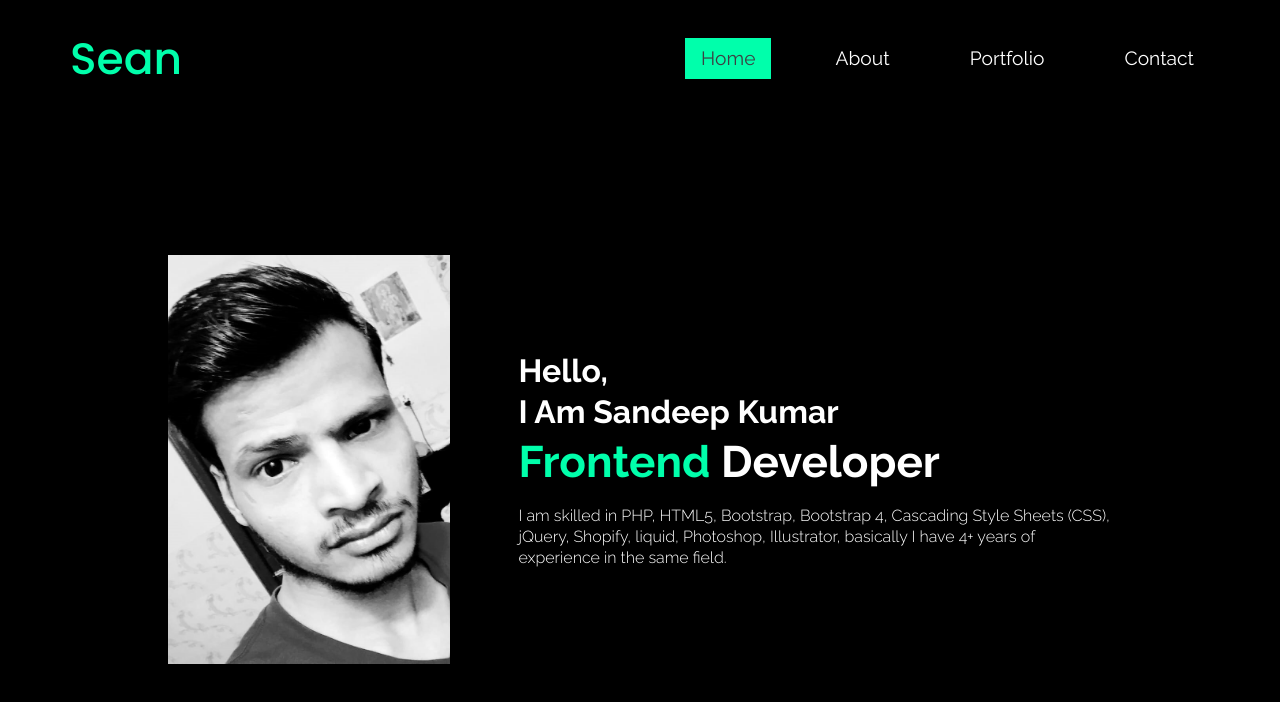
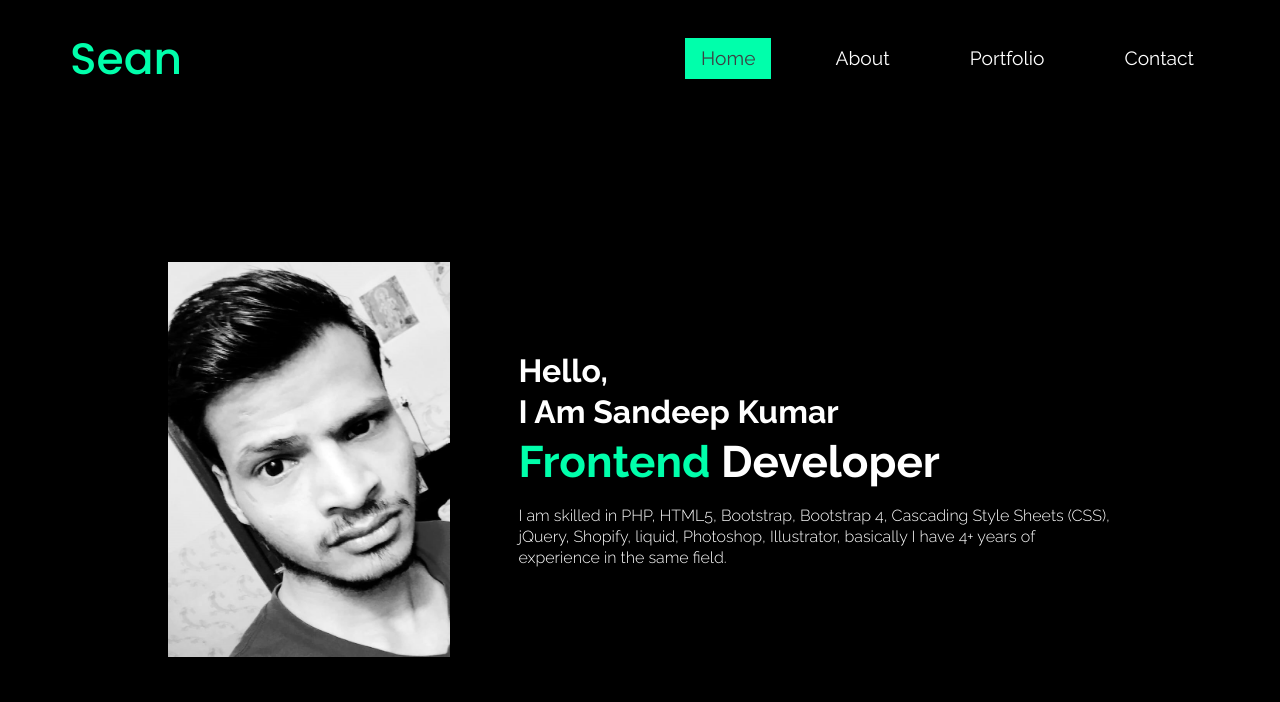
Before and after one commit to mrseankumar25/Sandeep-Kumar-Frontend-Developer-UI-Specialist, a plain HTML site: page index.html in a window 1280 px wide. Drawn offline with Linux system fonts and the light colour scheme.

Commit message:
Updated Style

```diff
--- a/css/style.css
+++ b/css/style.css
@@ -75,7 +75,7 @@ header {left: 0;padding: 30px 0px;position: fixed;right: 0;top: 0;-webkit-transi
 
 /* HomePage */
 .imgContainer {padding: 0 15px;width: 32%;}
-.imgWrappre figure {padding-bottom: 145%;}
+.imgWrappre figure {padding-bottom: 140%;}
 .textContainer {padding: 0 15px;width: 64%;}
 
 /* 404 Page */
```
